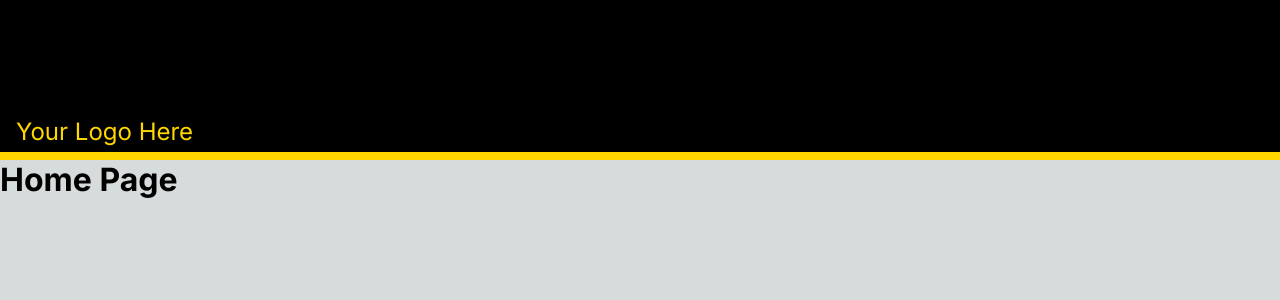
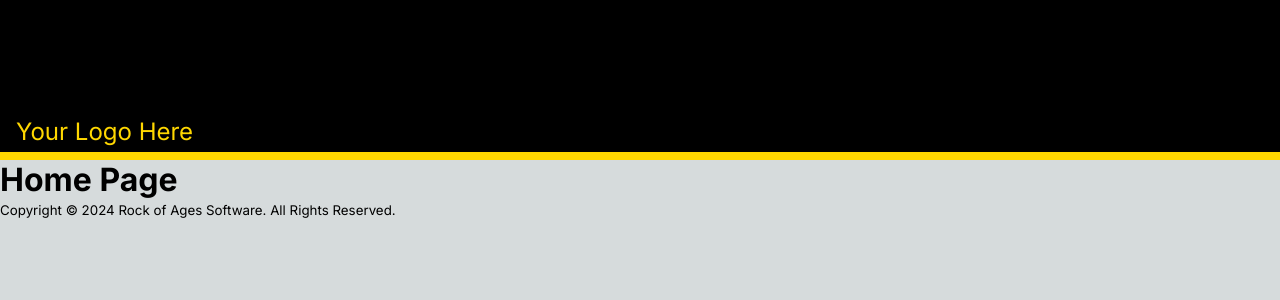
Before and after one commit to Cat4848/rock-of-ages-car-repairs, a Next.js app: page / in a window 1280 px wide. Shown: the top 300 px of the page. Built offline with nearby package versions, Linux system fonts and the light colour scheme.

Commit message:
feat:footer-completed

```diff
--- a/app/layout.tsx
+++ b/app/layout.tsx
@@ -26,6 +26,11 @@ export default function RootLayout({
           </NavBar>
         </nav>
         <main>{children}</main>
+        <footer>
+          <small>
+            {`Copyright © ${new Date().getFullYear()} Rock of Ages Software. All Rights Reserved.`}
+          </small>
+        </footer>
       </body>
     </html>
   );
--- a/components/Footer.tsx
+++ b/components/Footer.tsx
@@ -1,3 +1,5 @@
+"use client";
+
 import styled from "styled-components";
 
 const Wrapper = styled.div``;
@@ -5,9 +7,9 @@ const Wrapper = styled.div``;
 export default function Footer() {
   return (
     <Wrapper>
-      <footer>
+      <small>
         {`Copyright © ${new Date().getFullYear()} Rock of Ages Software. All Rights Reserved.`}
-      </footer>
+      </small>
     </Wrapper>
   );
 }
```
